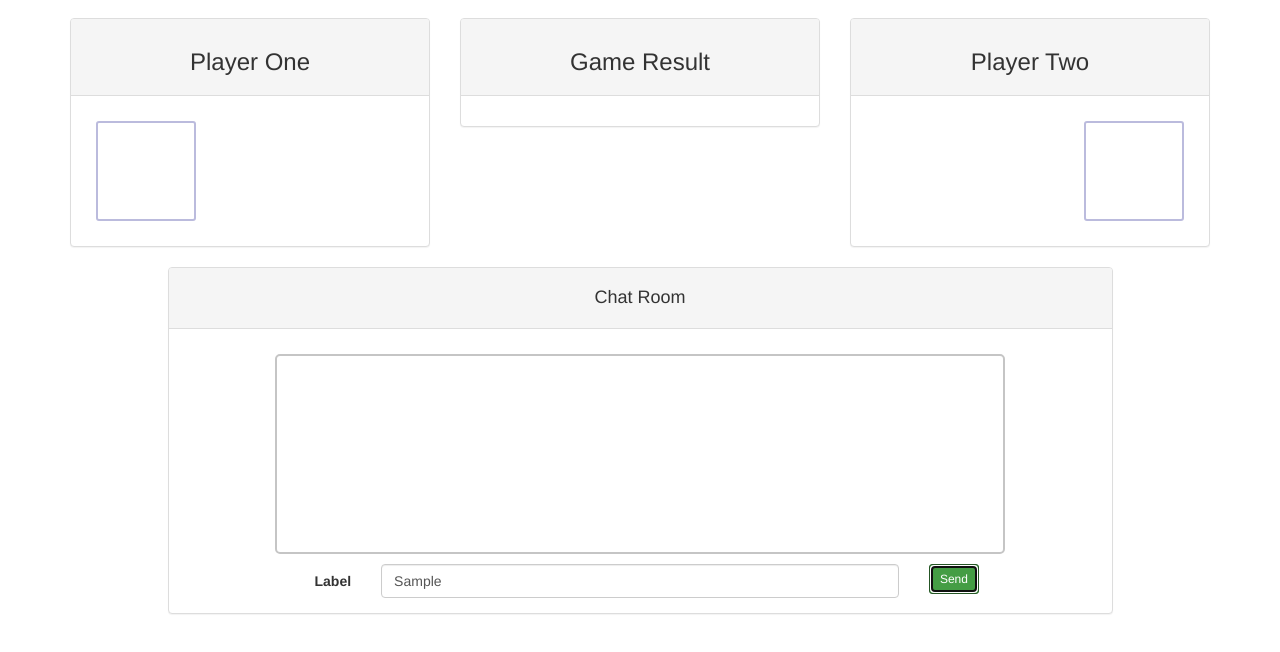
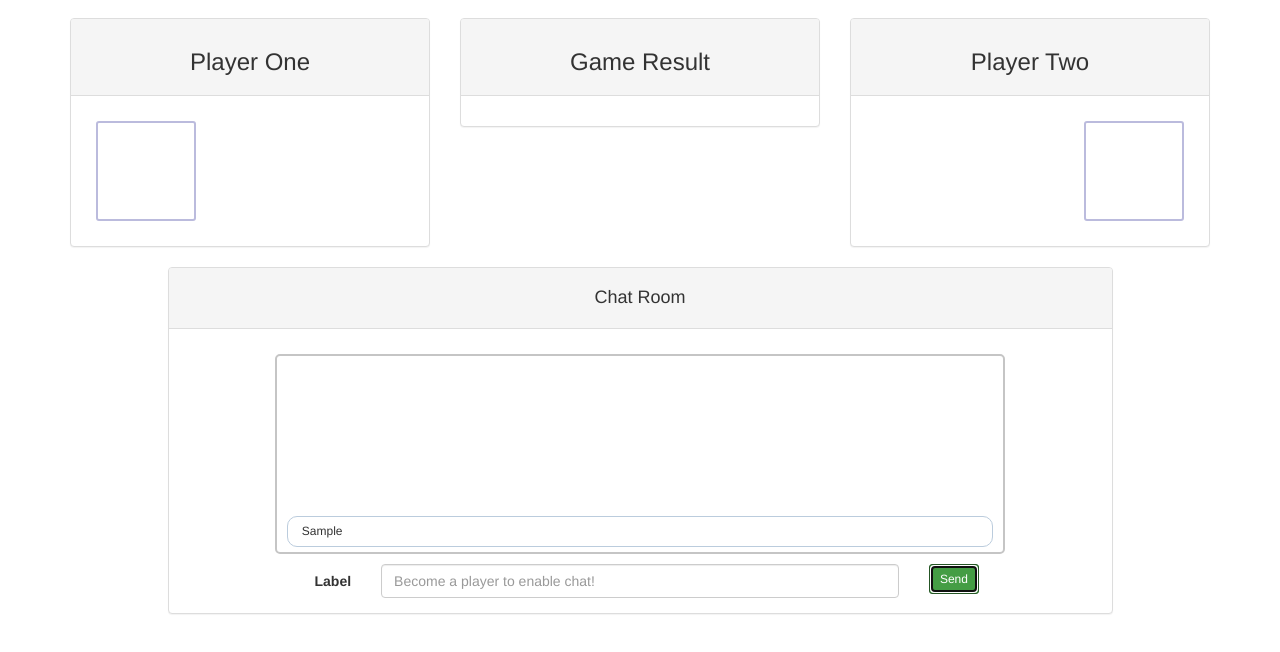
Before and after one commit to jpsilkjr86/RPS-Multiplayer, a plain HTML site: page index.html in a window 1280 px wide. Both pictures are taken after typing "Sample" into the empty fields and a click on the button "Send". Shown: the part 102-754 px from the top of the page. Drawn offline with nearby package versions, Linux system fonts and the light colour scheme; no server answers.

Commit message:
got chat input to append messages to chat screen!

```diff
--- a/assets/js/main.js
+++ b/assets/js/main.js
@@ -65,10 +65,28 @@ $(document).ready(function(){
 			doesHaveWeapon: true		// <-- changed (new value)
 		});
 	});
+	// event handler for clicking send-msg
+	$('#send-msg').on('click', function(e){
+		// prevents page from reloading
+		e.preventDefault();
+		// captures input value
+		var inputChatMsg = $('#input-chat-msg').val();
+		// clears input field
+		$('#input-chat-msg').val('');
+		// appends to chat screen
+		appendChatEntry(inputChatMsg);
+	});
+	// event handler for pressing ENTER when typing in input-chat-msg
+	$('#input-chat-msg').on('keypress', function(e){
+		// triggers 'click' event by hitting ENTER when typing in input field
+		if (e.which == 13) {
+			$('#send-msg').trigger('click');
+		}
+	});
 
 	// for error checking
 	$(document).keypress(function(e){
-		console.log(e.keyCode);
+		// console.log(e.keyCode);
 
 		if (e.key == '0') {database.ref('playerOne').set({});}
 
--- a/assets/js/methods.js
+++ b/assets/js/methods.js
@@ -176,5 +176,6 @@ function appendChatEntry(str) {
 	chatEntry.addClass('chat-entry')
 			.text(str)
 			.appendTo('.chat-content');
+	// keeps the scrollbar set to the very bottom
 	$('.chat-content').scrollTop($('.chat-content')[0].scrollHeight);
 }
--- a/index.html
+++ b/index.html
@@ -82,7 +82,7 @@
               <div class="form-group form-horizontal input-wrapper">
                 <label for="inputChatMsg" class="control-label col-sm-2" id="chat-label">Label</label>
                 <div class="col-sm-8">
-                  <input class="form-control" type="text" placeholder="Become a player to enable chat!">
+                  <input class="form-control" id="input-chat-msg" type="text" placeholder="Become a player to enable chat!">
                 </div>
                 <div class="col-sm-1">
                   <button type="submit" class="btn btn-success btn-sm" id="send-msg">Send</button>
```
